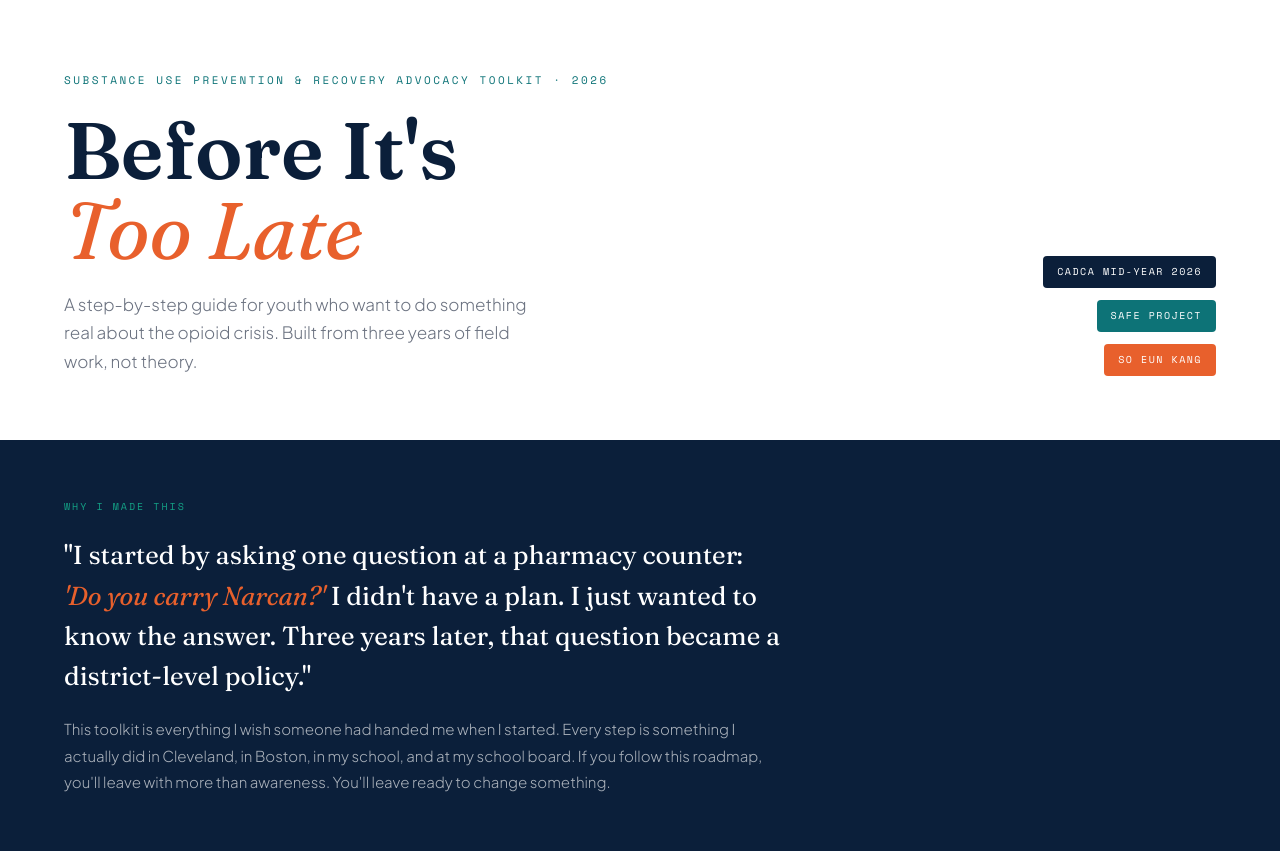
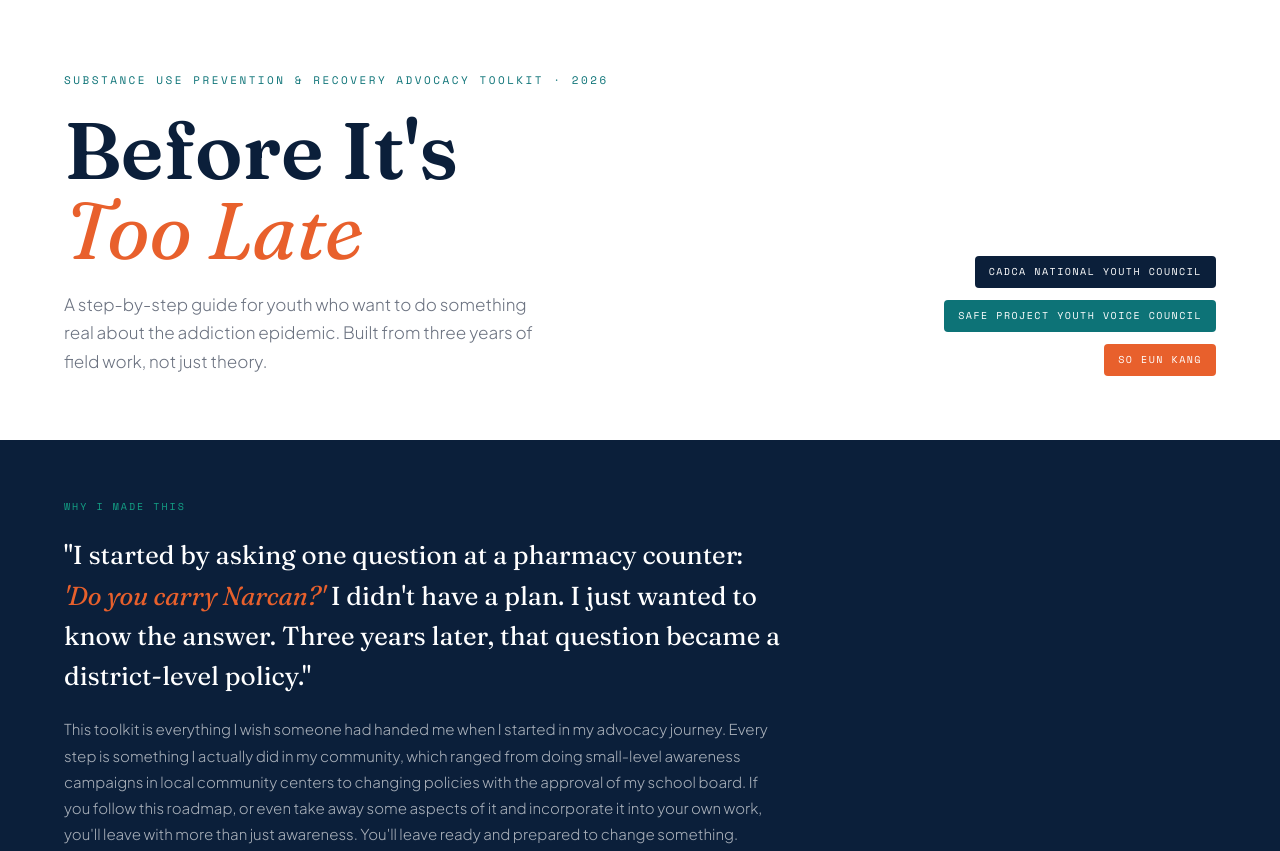
Before and after one commit to soeunkang10/Before-Its-Too-Late, a plain HTML site: page naloxone_toolkit_v2.html in a window 1280 px wide. Shown: the top 851 px of the page. Drawn offline with nearby package versions, Linux system fonts and the light colour scheme.

Commit message:
Update naloxone_toolkit_v2.html

```diff
--- a/naloxone_toolkit_v2.html
+++ b/naloxone_toolkit_v2.html
@@ -3,7 +3,7 @@
 <head>
 <meta charset="UTF-8">
 <meta name="viewport" content="width=device-width, initial-scale=1.0">
-<title>Before It's Too Late — Youth Advocacy Toolkit</title>
+<title>Before It's Too Late: The Youth-Led Prevention & Overdose Recovery Advocacy Toolkit</title>
 <link href="https://fonts.googleapis.com/css2?family=Fraunces:ital,wght@0,400;0,600;1,400&family=Plus+Jakarta+Sans:wght@300;400;500;600&family=Space+Mono:wght@400;700&display=swap" rel="stylesheet">
 <style>
   :root {
@@ -126,11 +126,11 @@
   <div>
     <div class="cover-eyebrow">Substance Use Prevention & Recovery Advocacy Toolkit · 2026</div>
     <h1 class="cover-title">Before It's<br><em>Too Late</em></h1>
-    <p class="cover-desc">A step-by-step guide for youth who want to do something real about the opioid crisis. Built from three years of field work, not theory.</p>
+    <p class="cover-desc">A step-by-step guide for youth who want to do something real about the addiction epidemic. Built from three years of field work, not just theory.</p>
   </div>
   <div class="cover-side">
-    <div class="cover-tag">CADCA Mid-Year 2026</div>
-    <div class="cover-tag teal">SAFE Project</div>
+    <div class="cover-tag">CADCA National Youth Council</div>
+    <div class="cover-tag teal">SAFE Project Youth VOICE Council</div>
     <div class="cover-tag orange">So Eun Kang</div>
   </div>
 </div>
@@ -139,7 +139,7 @@
   <div class="voice-inner">
     <div class="voice-label">Why I made this</div>
     <p class="voice-quote">"I started by asking one question at a pharmacy counter: <em>'Do you carry Narcan?'</em> I didn't have a plan. I just wanted to know the answer. Three years later, that question became a district-level policy."</p>
-    <p class="voice-sub">This toolkit is everything I wish someone had handed me when I started. Every step is something I actually did in Cleveland, in Boston, in my school, and at my school board. If you follow this roadmap, you'll leave with more than awareness. You'll leave ready to change something.</p>
+    <p class="voice-sub">This toolkit is everything I wish someone had handed me when I started in my advocacy journey. Every step is something I actually did in my community, which ranged from doing small-level awareness campaigns in local community centers to changing policies with the approval of my school board. If you follow this roadmap, or even take away some aspects of it and incorporate it into your own work, you'll leave with more than just awareness. You'll leave ready and prepared to change something.</p>
   </div>
 </div>
 
```
